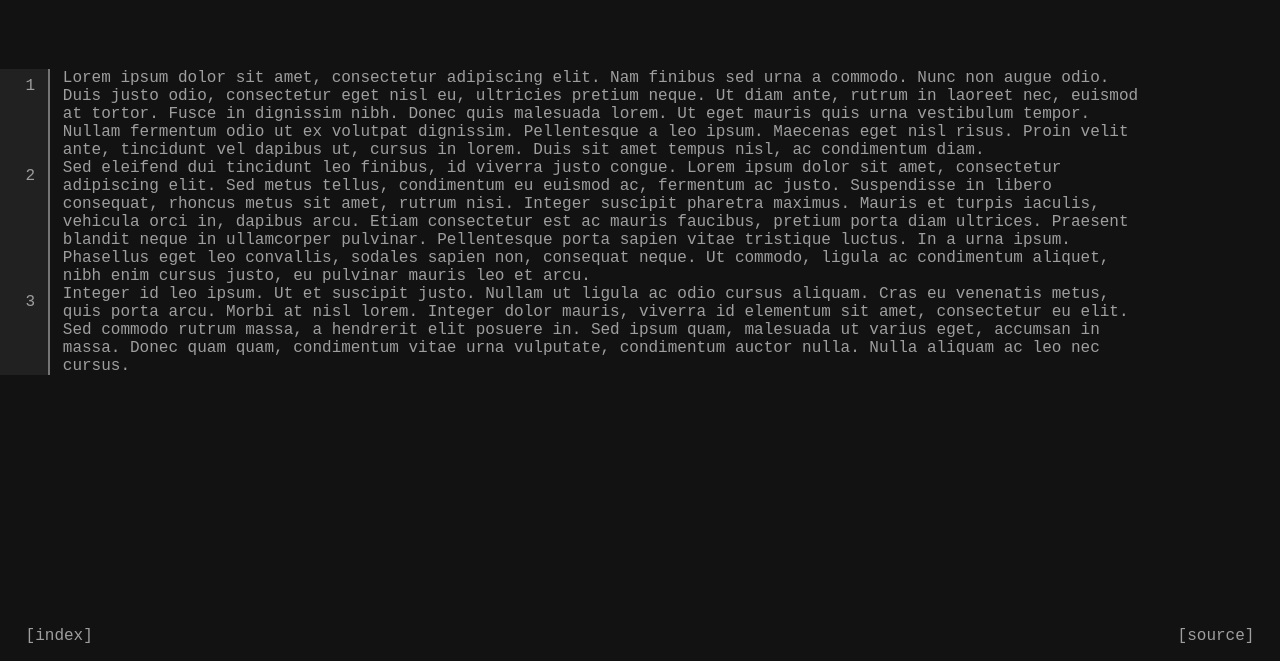
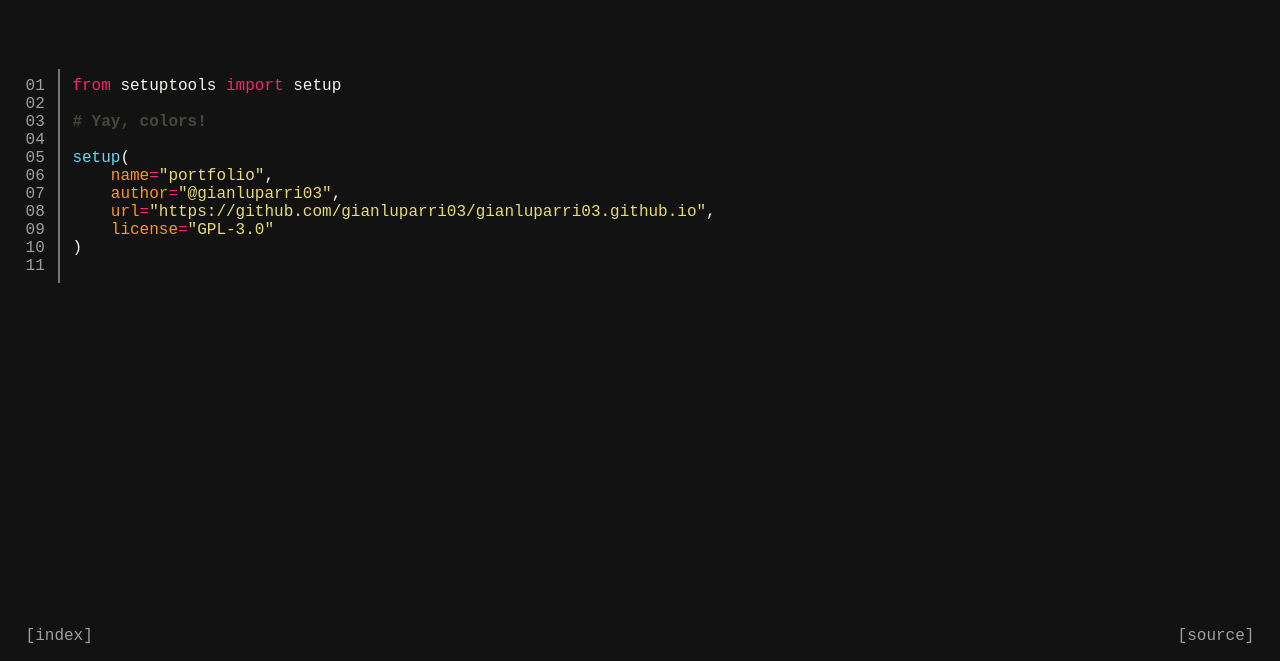
Before and after one commit to gianluparri03/gianluparri03.github.io, a plain HTML site: page about.html in a window 1280 px wide. Shown: the part 139-800 px from the top of the page. Drawn offline with Linux system fonts and the light colour scheme; a small style sheet from the web is missing.

Commit message:
color works!

```diff
--- a/about.html
+++ b/about.html
@@ -35,16 +35,70 @@
 		</div>
 	</header>
 
-	<main>
-		<span class="line">
-			Lorem ipsum dolor sit amet, consectetur adipiscing elit. Nam finibus sed urna a commodo. Nunc non augue odio. Duis justo odio, consectetur eget nisl eu, ultricies pretium neque. Ut diam ante, rutrum in laoreet nec, euismod at tortor. Fusce in dignissim nibh. Donec quis malesuada lorem. Ut eget mauris quis urna vestibulum tempor. Nullam fermentum odio ut ex volutpat dignissim. Pellentesque a leo ipsum. Maecenas eget nisl risus. Proin velit ante, tincidunt vel dapibus ut, cursus in lorem. Duis sit amet tempus nisl, ac condimentum diam.
-		</span>
+	<div class="code">
+		<div class="line first-line">
+			<span class="line-content first-line-content">
+				<span class="red">from</span> setuptools <span class="red">import</span> setup
+			</span>
+		</div>
 
-		<span class="line">Sed eleifend dui tincidunt leo finibus, id viverra justo congue. Lorem ipsum dolor sit amet, consectetur adipiscing elit. Sed metus tellus, condimentum eu euismod ac, fermentum ac justo. Suspendisse in libero consequat, rhoncus metus sit amet, rutrum nisi. Integer suscipit pharetra maximus. Mauris et turpis iaculis, vehicula orci in, dapibus arcu. Etiam consectetur est ac mauris faucibus, pretium porta diam ultrices. Praesent blandit neque in ullamcorper pulvinar. Pellentesque porta sapien vitae tristique luctus. In a urna ipsum. Phasellus eget leo convallis, sodales sapien non, consequat neque. Ut commodo, ligula ac condimentum aliquet, nibh enim cursus justo, eu pulvinar mauris leo et arcu.</span>
+		<div class="line">
+			<span class="line-content">
+			</span>
+		</div>
 
-		<span class="line">Integer id leo ipsum. Ut et suscipit justo. Nullam ut ligula ac odio cursus aliquam. Cras eu venenatis metus, quis porta arcu. Morbi at nisl lorem. Integer dolor mauris, viverra id elementum sit amet, consectetur eu elit. Sed commodo rutrum massa, a hendrerit elit posuere in. Sed ipsum quam, malesuada ut varius eget, accumsan in massa. Donec quam quam, condimentum vitae urna vulputate, condimentum auctor nulla. Nulla aliquam ac leo nec cursus.
-		</span>
-	</main>
+		<div class="line">
+			<span class="line-content">
+				<span class="gray"># Yay, colors!</span>
+			</span>
+		</div>
+
+		<div class="line">
+			<span class="line-content">
+			</span>
+		</div>
+
+		<div class="line">
+			<span class="line-content">
+				<span class="blue">setup</span>(
+			</span>
+		</div>
+
+		<div class="line">
+			<span class="line-content">
+				<span class="tab"></span><span class="orange">name</span><span class="red">=</span><span class="yellow">"portfolio"</span>,
+			</span>
+		</div>
+
+		<div class="line">
+			<span class="line-content">
+				<span class="tab"></span><span class="orange">author</span><span class="red">=</span><span class="yellow">"@gianluparri03"</span>,
+			</span>
+		</div>
+
+		<div class="line">
+			<span class="line-content">
+				<span class="tab"></span><span class="orange">url</span><span class="red">=</span><span class="yellow">"https://github.com/gianluparri03/gianluparri03.github.io"</span>,
+			</span>
+		</div>
+
+		<div class="line">
+			<span class="line-content">
+				<span class="tab"></span><span class="orange">license</span><span class="red">=</span><span class="yellow">"GPL-3.0"</span>
+			</span>
+		</div>
+
+		<div class="line">
+			<span class="line-content">
+				)
+			</span>
+		</div>
+
+		<div class="line last-line">
+			<span class="line-content last-line-content">
+			</span>
+		</div>
+	</div>
 
 	<footer>
 		<a href="index.html" id="index">[index]</a>
--- a/assets/css/about.css
+++ b/assets/css/about.css
@@ -1,27 +1,31 @@
-main {
+.code {
 	margin-top: 9vh;
+	margin-right: 15vw;
+
 	counter-reset: line;
 }
 
-.line {
-	width: 90%;
-	display: flex;
-}
+.line { display: flex; }
 
 .line::before {
 	counter-increment: line;
-	content: counter(line);
+	content: counter(line, decimal-leading-zero);
 
 	margin-right: 1vw;
 	border-right: 2px solid #757575;
 	padding-left: 2vw;
 	padding-right: 1vw;
-	padding-top: 1vh;
-	padding-top: 1vh;
-
-	background-color: #212121;
 }
 
-.colored {
-	color: red;
-}
+.first-line::before, .first-line-content { padding-top: 1vh; }
+.last-line::before, .last-line-content { padding-bottom: 1vh; }
+
+.tab { margin-right: 3vw; }
+
+/* colors from https://github.com/twolfson/sublime-files/blob/master/Packages/Color%20Scheme%20-%20Default/Monokai.sublime-color-scheme */
+.line-content { color: hsl(60, 30%, 96%); }
+.red { color: hsl(338, 95%, 56%); }
+.blue { color: hsl(190, 81%, 67%); }
+.orange { color: hsl(32, 98%, 56%); }
+.yellow { color: hsl(54, 70%, 68%); }
+.gray { color: hsl(55, 8%, 26%); font-weight: bold; }
--- a/assets/css/main.css
+++ b/assets/css/main.css
@@ -23,7 +23,7 @@ a {
 	text-decoration: none;
 }
 
-a:hover { color: #2979ff !important; }
+a:hover { color: white !important; }
 
 /* HEADER */
 
```
Also changed, not shown: 1 other file.
